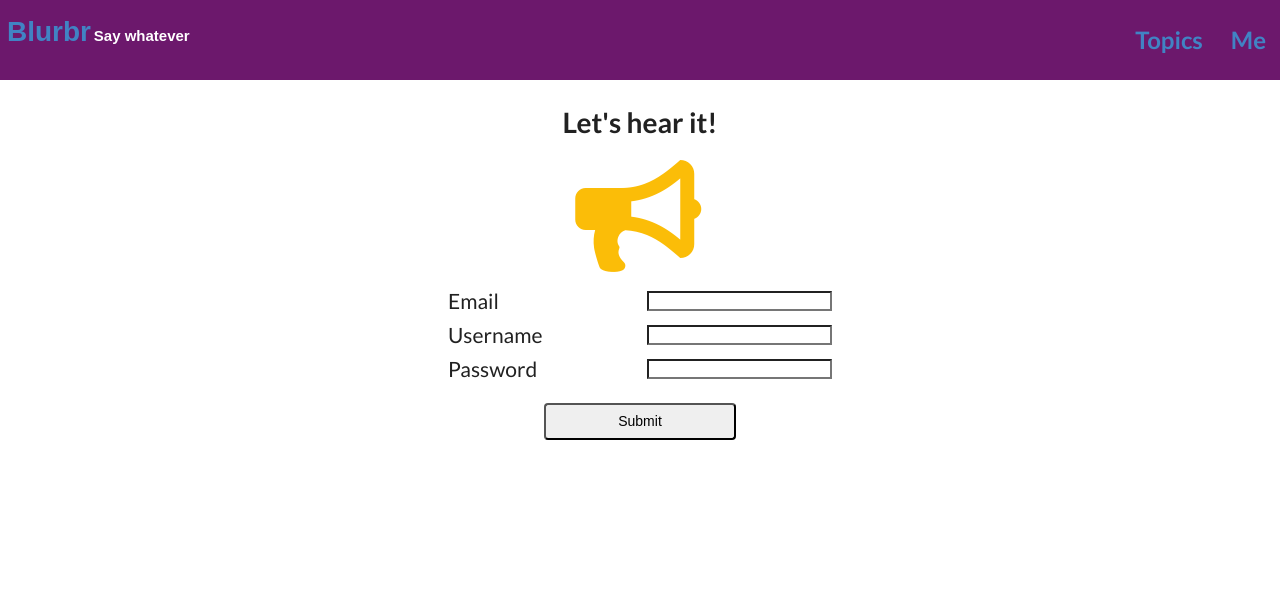
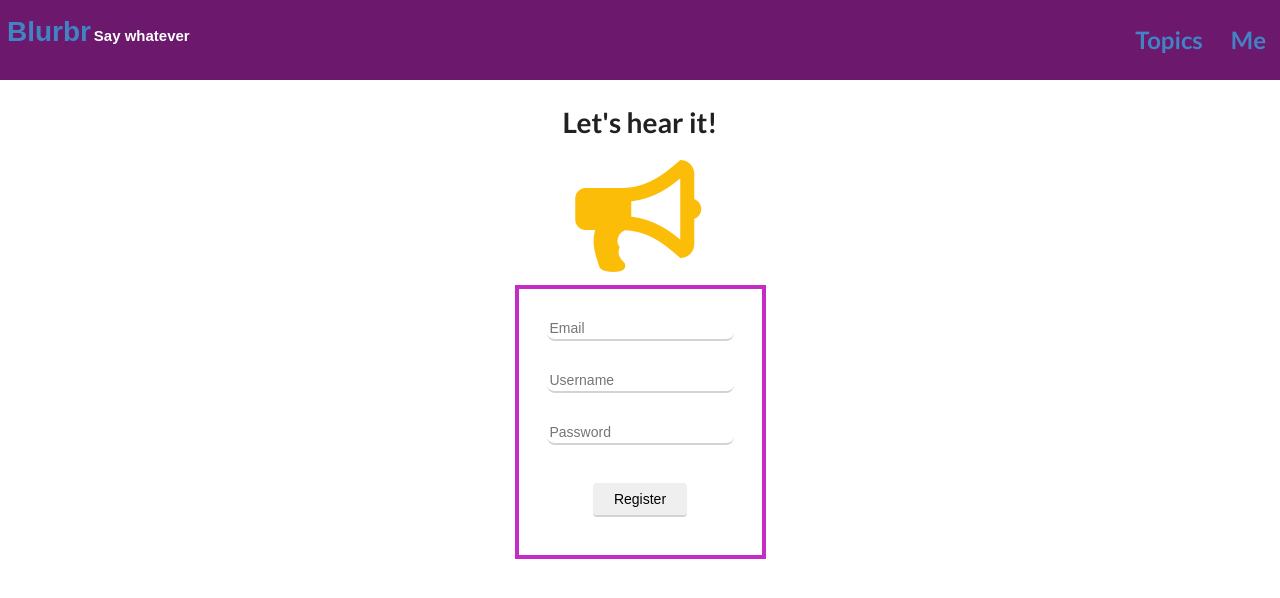
Before and after one commit to msiegrist92/blurbr_client, a Next.js app: page /register in a window 1280 px wide. Shown: the top 598 px of the page. Built offline with nearby package versions, Linux system fonts and the light colour scheme.

Commit message:
add global class text_focus - expand register form styles

```diff
--- a/components/forms/RegisterUser.js
+++ b/components/forms/RegisterUser.js
@@ -37,24 +37,28 @@ const RegisterUser = () => {
         className='register_form'
         onSubmit={(e) => {registerUser(e)}}>
 
-        <label htmlFor='email'>Email</label>
         <input
+          className='text_focus'
+          placeholder='Email'
           required id="email" type='text'
           value={email} name='email'
           onChange={e => setEmail(e.target.value)}
         />
 
 
-        <label htmlFor='username'>Username</label>
         <input
+          className='text_focus'
+          placeholder="Username"
           required id="username" type='text'
           value={username}
           onChange={e => setUsername(e.target.value)}
         />
 
 
-        <label htmlFor='password'>Password</label>
-        <input required id="password" type='password'
+        <input
+          className='text_focus'
+          placeholder='Password'
+          required id="password" type='password'
           value={password}
           onChange={e => setPassword(e.target.value)}
         />
@@ -62,7 +66,8 @@ const RegisterUser = () => {
 
         <input
           className='center_cont'
-          type='submit' />
+          type='submit'
+          value='Register'/>
 
       </form>
       <h2>{status}</h2>
--- a/styles/sass/globals.scss
+++ b/styles/sass/globals.scss
@@ -116,3 +116,15 @@ textarea {
     font-size: 1.45em;
     width: 200px;
 }
+
+.text_focus {
+
+    &:hover{
+      border-color: #C52BC5;
+    }
+
+    &:focus {
+      border-left: 6px solid #C52BC5;
+      outline: none;
+    }
+}
--- a/styles/sass/register_form.scss
+++ b/styles/sass/register_form.scss
@@ -1,9 +1,11 @@
 .register_form {
   margin-top: 5%;
   display: grid;
-  grid-template-columns: repeat(2, 1fr);
+  grid-template-columns: 1fr;
   grid-template-rows: repeat(4, auto);
-  grid-gap: 1em;
+  grid-gap: 2em;
+  border: 4px solid #C52BC5;
+  padding: 2em;
 
   label {
     font-size: 1.5em;
@@ -11,10 +13,15 @@
 
   input {
     padding: 0;
+    border: none;
+    border-bottom: 2px solid lightgrey;
+    border-radius: 8px;
+    padding: 3px;
   }
 
   input[type=submit]{
-    grid-column: 1 / 3;
     width: 50%;
   }
+
+
 }
```
